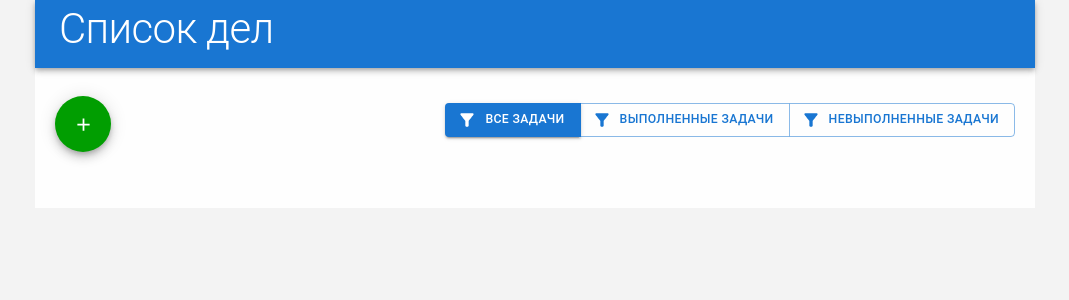
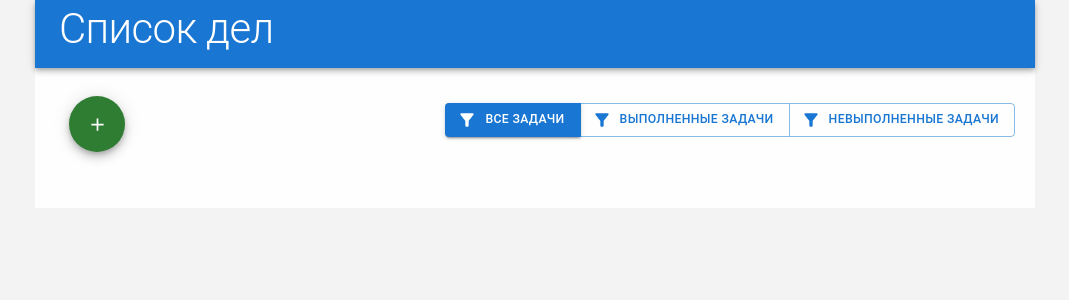
Before and after one commit to Hydrobee3000/todo, a React (Create React App) app: page / in a window 1280 px wide. Shown: the top 300 px of the page, without its empty margins (105-1174 px from the left). Built offline with nearby package versions, Linux system fonts and the light colour scheme.

Commit message:
использовано правильное определение цветов  кнопок

```diff
--- a/src/App.tsx
+++ b/src/App.tsx
@@ -91,12 +91,12 @@ const App: React.FC = () => {
       </header> */}
 
       <div style={{ padding: '0 20px' }}>
-        <div style={{ display: 'flex', justifyContent: 'space-between', marginBottom: '3rem' }}>
+        <div style={{ display: 'flex', justifyContent: 'space-between', marginBottom: '3rem', marginLeft: '1rem' }}>
           {/* Добавление новой задачи */}
           {!isCreatingTask ? (
             <>
-              <Tooltip title={'Добавить новую задачу'} placement='right' style={{ marginLeft: '1rem' }}>
-                <Fab style={{ backgroundColor: '#019e01', color: 'white' }} aria-label='add' onClick={handleAddIconClick}>
+              <Tooltip title={'Добавить новую задачу'} placement='right'>
+                <Fab color='success' aria-label='add' onClick={handleAddIconClick}>
                   <AddIcon />
                 </Fab>
               </Tooltip>
@@ -104,12 +104,7 @@ const App: React.FC = () => {
           ) : (
             <>
               <Tooltip title={'Отменить создание задачи'} placement='right'>
-                <Fab
-                  style={{ backgroundColor: '#e53935', color: 'white' }}
-                  color='primary'
-                  aria-label='cancel'
-                  onClick={handleAddIconClick}
-                >
+                <Fab color='error' aria-label='cancel' onClick={handleAddIconClick}>
                   {<RemoveIcon />}
                 </Fab>
               </Tooltip>
--- a/src/components/TaskItem.tsx
+++ b/src/components/TaskItem.tsx
@@ -45,11 +45,7 @@ const TaskItem: React.FC<TaskItemProps> = ({ task, onDeleteTask, onToggleTask, o
               {task.description}
             </Typography>
 
-            <Button
-              variant='outlined'
-              onClick={() => onToggleTask(task.id)}
-              style={task.completed ? { backgroundColor: '#ff000064' } : { backgroundColor: '#00800057' }}
-            >
+            <Button variant='outlined' onClick={() => onToggleTask(task.id)} color={task.completed ? 'error' : 'success'}>
               {task.completed ? 'Отменить' : 'Выполнить'}
             </Button>
           </CardContent>
@@ -88,9 +84,9 @@ const TaskItem: React.FC<TaskItemProps> = ({ task, onDeleteTask, onToggleTask, o
             <Tooltip title={'Удалить'} placement='bottom-end'>
               <Fab
                 size='small'
-                color='secondary'
+                color='error'
                 aria-label='delete'
-                style={{ margin: '0', marginTop: '0.4rem', backgroundColor: '#e53935', boxShadow: 'none' }}
+                style={{ margin: '0', marginTop: '0.4rem', boxShadow: 'none' }}
                 onClick={() => onDeleteTask(task.id)}
               >
                 <DeleteIcon />
```
